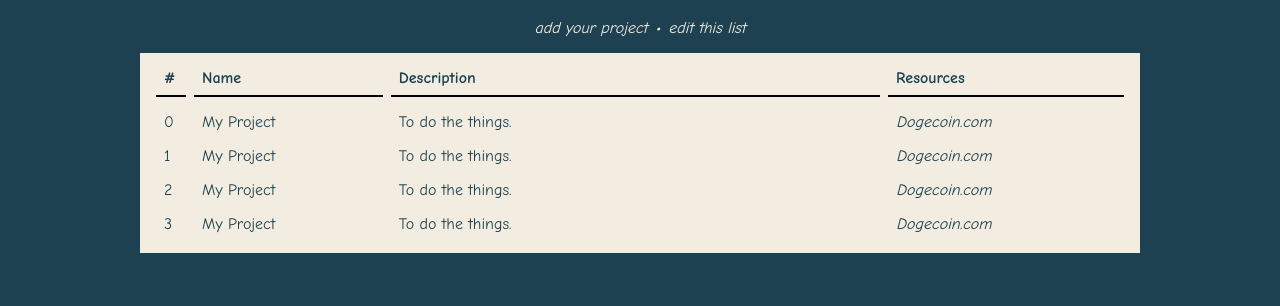
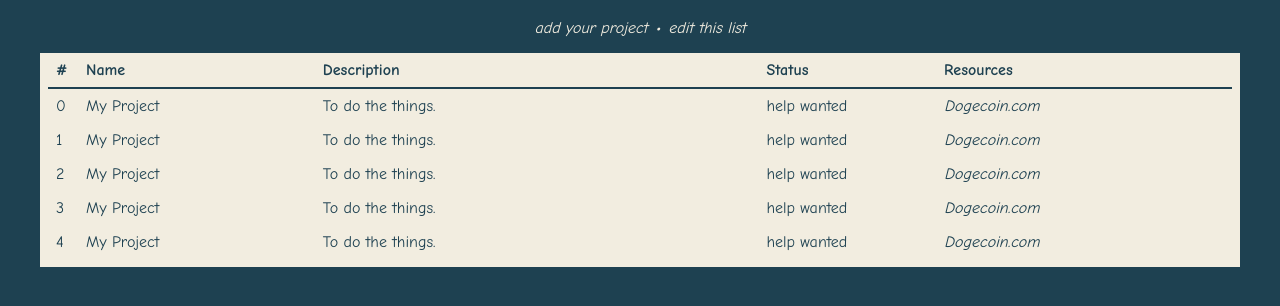
Before and after one commit to tuckbick/dogecoin-projects, a Gatsby site: page / in a window 1280 px wide. Shown: the part 74-380 px from the top of the page. Built offline with nearby package versions, Linux system fonts and the light colour scheme; Gatsby itself is replaced by a stand-in of ours.

Commit message:
Add status column

```diff
--- a/src/pages/index.js
+++ b/src/pages/index.js
@@ -7,12 +7,12 @@ const IndexPage = () => {
         <header className="Header">
             <h1>
                 <StaticImage className="Logo" alt="Dogecoin Logo" src="../images/dogecoin-300.png" />
-                {'Dogecoin Projects'}
+                Dogecoin Projects
             </h1>
             <nav>
-                <a href="">{'add your project'}</a>
-                <em aria-hidden="true">{'•'}</em>
-                <a href="">{'edit this list'}</a>
+                <a href="">add your project</a>
+                <em aria-hidden="true">•</em>
+                <a href="">edit this list</a>
             </nav>
         </header>
         <table className="Table">
@@ -20,45 +20,60 @@ const IndexPage = () => {
                 <col className="Table__number" />
                 <col className="Table__name" />
                 <col className="Table__description" />
+                <col className="Table__status" />
                 <col className="Table__resources" />
             </colgroup>
             <thead>
                 <tr>
-                    <th>{'#'}</th>
-                    <th>{'Name'}</th>
-                    <th>{'Description'}</th>
-                    <th>{'Resources'}</th>
+                    <th>#</th>
+                    <th>Name</th>
+                    <th>Description</th>
+                    <th>Status</th>
+                    <th>Resources</th>
                 </tr>
             </thead>
             <tbody>
                 <tr>
-                    <td>{'0'}</td>
+                    <td>0</td>
                     <td>My Project</td>
                     <td>To do the things.</td>
+                    <td>help wanted</td>
                     <td>
                         <a href="http://dogecoin.com">Dogecoin.com</a>
                     </td>
                 </tr>
                 <tr>
-                    <td>{'1'}</td>
+                    <td>1</td>
                     <td>My Project</td>
                     <td>To do the things.</td>
+                    <td>help wanted</td>
                     <td>
                         <a href="http://dogecoin.com">Dogecoin.com</a>
                     </td>
                 </tr>
                 <tr>
-                    <td>{'2'}</td>
+                    <td>2</td>
                     <td>My Project</td>
                     <td>To do the things.</td>
+                    <td>help wanted</td>
                     <td>
                         <a href="http://dogecoin.com">Dogecoin.com</a>
                     </td>
                 </tr>
                 <tr>
-                    <td>{'3'}</td>
+                    <td>3</td>
                     <td>My Project</td>
                     <td>To do the things.</td>
+                    <td>help wanted</td>
+                    <td>
+                        <a href="http://dogecoin.com">Dogecoin.com</a>
+                    </td>
+                </tr>
+                <tr>
+                    <td>4</td>
+                    <td>My Project</td>
+                    <td>To do the things.</td>
+                    <td>help wanted</td>
                     <td>
                         <a href="http://dogecoin.com">Dogecoin.com</a>
                     </td>
--- a/src/styles/global.css
+++ b/src/styles/global.css
@@ -1,3 +1,8 @@
+:root {
+    --blue: #1e4151;
+    --white: #f2ede0;
+}
+
 html,
 body {
     margin: 0;
--- a/src/styles/index.css
+++ b/src/styles/index.css
@@ -27,16 +27,19 @@
 
 .Table {
     width: 100%;
-    max-width: 1000px;
+    max-width: 1200px;
     margin: 0 auto;
-    background-color: #f2ede0;
-    color: #1e4151;
+    background-color: var(--white);
+    color: var(--blue);
     padding: 8px;
     text-align: left;
-    border-spacing: 8px;
+    border-spacing: 0px;
 }
     .Table__number {
         width: 30px;
+    }
+    .Table__status {
+        width: 15%;
     }
     .Table__name {
         width: 20%;
@@ -45,12 +48,12 @@
         width: 25%;
     }
     .Table th {
-        border-bottom: 2px solid black;
+        border-bottom: 2px solid var(--blue);;
         padding: 0 8px 8px;
     }
-    .Table tr:first-of-type td {
-        padding-top: 8px;
+    .Table td {
+        padding: 8px 8px;
     }
-    .Table td {
-        padding: 4px 8px;
+    .Table tbody tr:hover {
+        background-color: white;
     }
```
